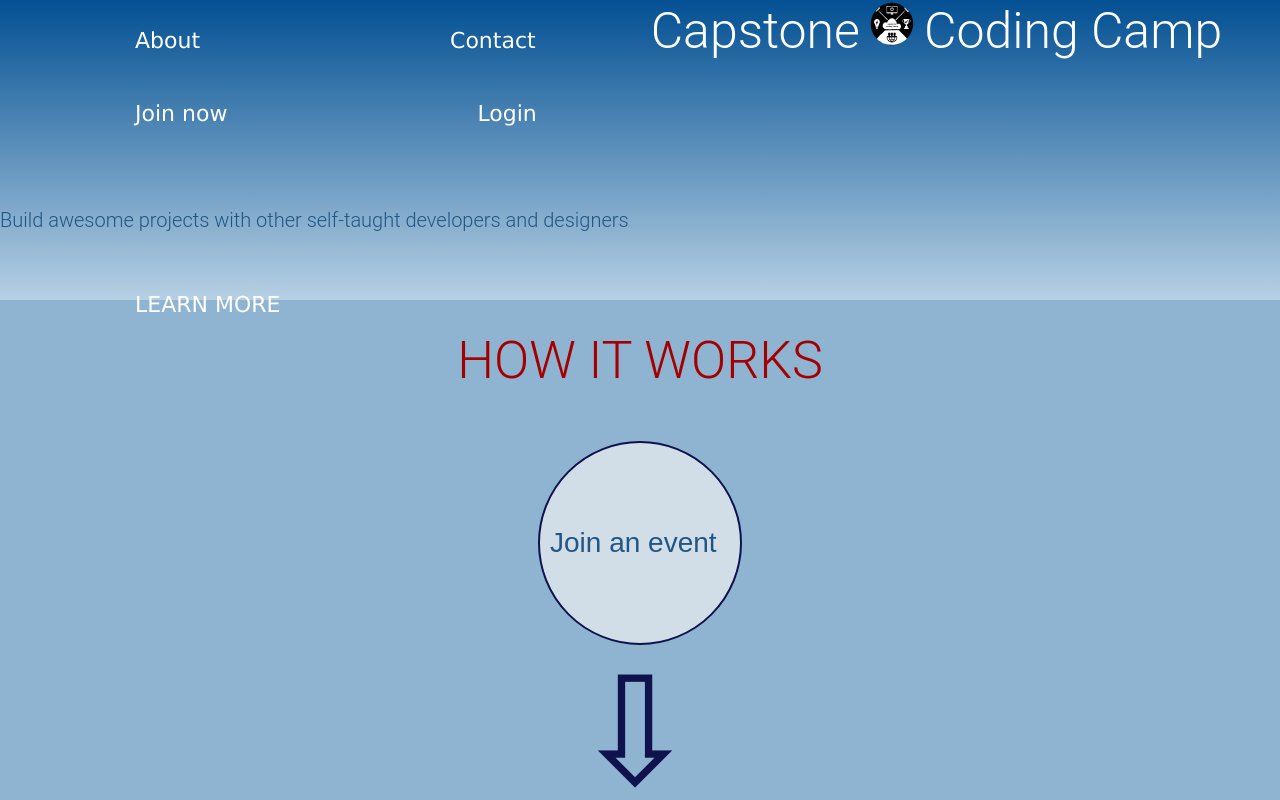
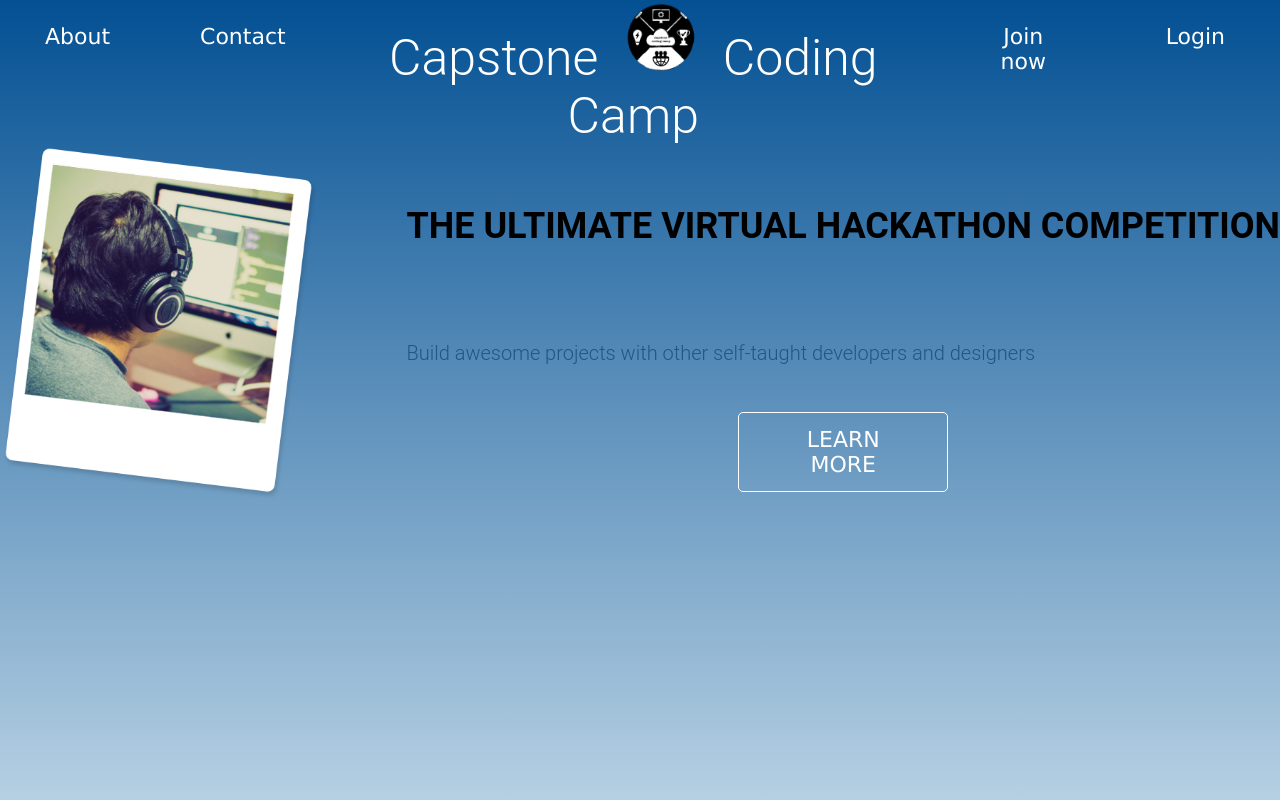
Before and after one commit to reevesglobal/capstone-coding-camp, a React (Create React App) app in the folder client/: page / in a window 1280 px wide. Shown: the top 800 px of the page. Built offline with nearby package versions, Linux system fonts and the light colour scheme.

Commit message:
Finished navbar, started jumbotron

```diff
--- a/client/src/components/Jumbotron.jsx
+++ b/client/src/components/Jumbotron.jsx
@@ -2,9 +2,12 @@ import React from 'react';
 import styled from 'styled-components';
 import Button from '../styles/Button';
 import JumboMessage from '../styles/JumboMessage';
+import Image from '../styles/Image';
+import img from '../assets/jumboimg.png';
 
 const StyledJTContainer = styled.div`
     display: flex;
+    justify-content: space-between;
 `
 
 
@@ -13,7 +16,8 @@ const Jumbotron = () => {
     return (
        <div>
         <StyledJTContainer>
-            <JumboMessage mainText={`The Ultimate Virtual Hackathon Competition`} bodyText={`Build awesome projects with other self-taught developers and designers`} />
+            <Image height="auto" width="25%" src={img} />
+            <JumboMessage headingText={`The Ultimate Virtual Hackathon Competition`} bodyText={`Build awesome projects with other self-taught developers and designers`} />
         </StyledJTContainer>
        </div>
     );
--- a/client/src/components/Navigation.jsx
+++ b/client/src/components/Navigation.jsx
@@ -4,31 +4,42 @@ import Button from '../styles/Button';
 import logo from '../assets/CCC_logo_5.png';
 import Image from '../styles/Image';
 
+const NavContainer = styled.nav`
+    width: 100vw;
+`
 
 const StyledNavTitle = styled.span`
-  padding-top: ${props => props.inputPadding || "30px"};
   margin: 0;
   font-family: Roboto, medium;
   font-size: 50px;
   font-weight: 300;
   text-align: center;
   color: #ffffff;
+
 `;
 
+const StyledUL = styled.ul`
+    display: flex;
+    justify-content: space-between;
+    list-style-type: none;
+    margin: 0;
+    padding: 0;
+
+`
 
 
 
 const Navigation = (props) => {
     return(
-        <div>
-            <Button hoverColor={'royalblue'} text={`About`} />
-            <Button hoverColor={'royalblue'} text={`Contact`} />
-            <StyledNavTitle>
-                Capstone<Image src={logo} height="5%" width="5%" />Coding Camp
-            </StyledNavTitle>
-            <Button hoverColor={'royalblue'}  text={`Join now`} />
-            <Button hoverColor={'royalblue'} text={`Login`}/>
-        </div>
+    <NavContainer>
+        <StyledUL>
+            <li><Button hoverColor={'royalblue'} text={`About`} hoverBG={'white'} margin={'10px'} /></li>
+            <li><Button hoverColor={'royalblue'} text={`Contact`} hoverBG={'white'} margin={'10px'}  /></li>
+                <StyledNavTitle>Capstone <Image src={logo} height="1.5em" width="2em" /> Coding Camp</StyledNavTitle>
+            <li><Button hoverColor={'royalblue'}  text={`Join now`} hoverBG={'white'} margin={'10px'} /></li>
+            <li><Button hoverColor={'royalblue'} text={`Login`} hoverBG={'white'}  margin={'10px 20px'} /></li>
+        </StyledUL>
+    </NavContainer>
     );
 }
 
--- a/client/src/containers/JumboNavContainer.jsx
+++ b/client/src/containers/JumboNavContainer.jsx
@@ -2,7 +2,7 @@ import React from "react";
 import styled from "styled-components";
 
 const  ContainerBackground = styled.div`
-    height: 300px;
+    height: 800px;
     background-image: linear-gradient(#035093, #b6d0e3);
 `;
 
--- a/client/src/styles/Button.jsx
+++ b/client/src/styles/Button.jsx
@@ -6,15 +6,15 @@ const StyledButton = styled.button`
     color: ${props => props.color || "white"};
     :hover {
         color: ${props => props.hoverColor};
-        background: ${props => props.hoverBG || "white"};
+        background: ${props => props.hoverBG || "none"};
         border: ${props => props.hoverBorder}
     }
     font-size: ${props => props.fontSize || "22px"};
     font-family: ${props => props.fontFamily || "verdana"};
-    margin: ${props => props.margin || "0 80px 20px 100px"};
-    padding: 14px 35px;
+    margin: ${props => props.margin || "none"};
+    padding: ${props => props.padding || '14px 35px'};
     border: ${props => props.border || "none"};
-    border-radius: ${props => props.borderRadius || "10px"};
+    border-radius: ${props => props.borderRadius || "5px"};
     cursor: pointer;
 `;
 
@@ -32,6 +32,7 @@ const Button = (props) => {
             fontFamily={props.fontFamily}
             borderRadius={props.borderRadius}
             margin={props.margin}
+            padding={props.padding}
         >
             {props.text}
         </StyledButton>
--- a/client/src/styles/JumboMessage.jsx
+++ b/client/src/styles/JumboMessage.jsx
@@ -3,14 +3,16 @@ import styled from 'styled-components';
 import Button from '../styles/Button';
 
 const StyledMessage = styled.div`
-    width: 50%;
+    display: flex;
+    flex-direction: column;
+    justify-content: center;
 `;
 
 const StyledMessageHeading = styled.h4`
     font-size: 2.25em;
     font-family: "Roboto", serif;
     font-weight: 600;
-    color: #10124E;
+    color: #000000;
     text-transform: uppercase;
 `;
 
@@ -22,12 +24,13 @@ const StyledMessageBody = styled.h6`
 `;
 
 
+
 const JumboMessage = ({ headingText, bodyText }) => {
     return (
         <StyledMessage>
             <StyledMessageHeading>{headingText}</StyledMessageHeading>
             <StyledMessageBody>{bodyText}</StyledMessageBody>
-            <Button text={`LEARN MORE`}/>
+            <Button text={`LEARN MORE`} border={'solid 1px'} margin={'0% 38%'} />
         </StyledMessage>
     )
 }
```
Also changed, not shown: client/src/styles/JumboImage.jsx (deleted, +0 -16 lines), client/src/assets/jumboimg.png (added).
